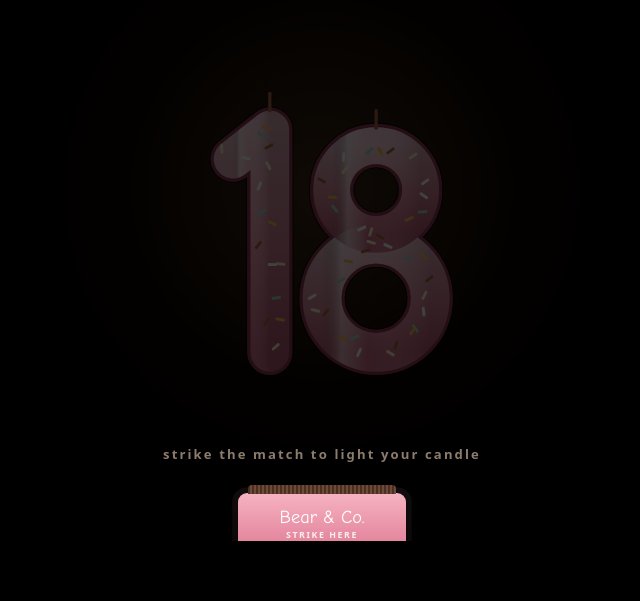
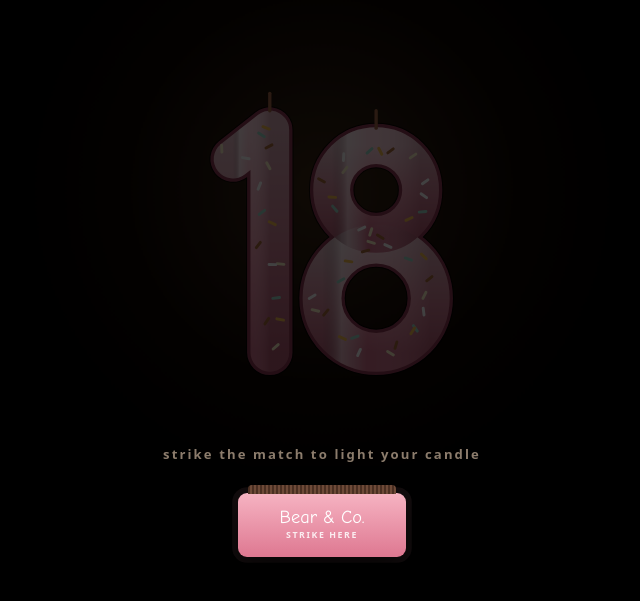
Before and after one commit to shreyasnandi03-gif/happy-birthday-cathy, a plain HTML site: page index.html in a window 1280 px wide. Shown: the part 171-772 px from the top of the page, without its empty margins (318-958 px from the left). Drawn offline with Linux system fonts and the light colour scheme.

Commit message:
Show cinema bars only during the 19 reveal

```diff
--- a/index.html
+++ b/index.html
@@ -370,7 +370,8 @@ body.first #nav{opacity:0;pointer-events:none;transform:translate(-50%,30px)}
 #leak.go{animation:leak 1.5s ease-out}
 @keyframes leak{0%{opacity:0;transform:translateX(-30%) scale(1)}35%{opacity:.85}100%{opacity:0;transform:translateX(30%) scale(1.15)}}
 .lb{position:fixed;left:0;right:0;height:11vh;background:#000;z-index:9;transition:transform 1.3s cubic-bezier(.7,0,.2,1)}
-.lb.t{top:0}.lb.b{bottom:0}
+.lb.t{top:0;transform:translateY(-100%)}.lb.b{bottom:0;transform:translateY(100%)}
+#intro.born .lb{transform:none}
 #intro.bloomed .lb.t{transform:translateY(-100%)}
 #intro.bloomed .lb.b{transform:translateY(100%)}
 #curtain .chap{font-family:var(--round);font-weight:800;font-size:.78rem;letter-spacing:.42em;text-transform:uppercase;color:var(--pink-d);overflow:hidden}
```
